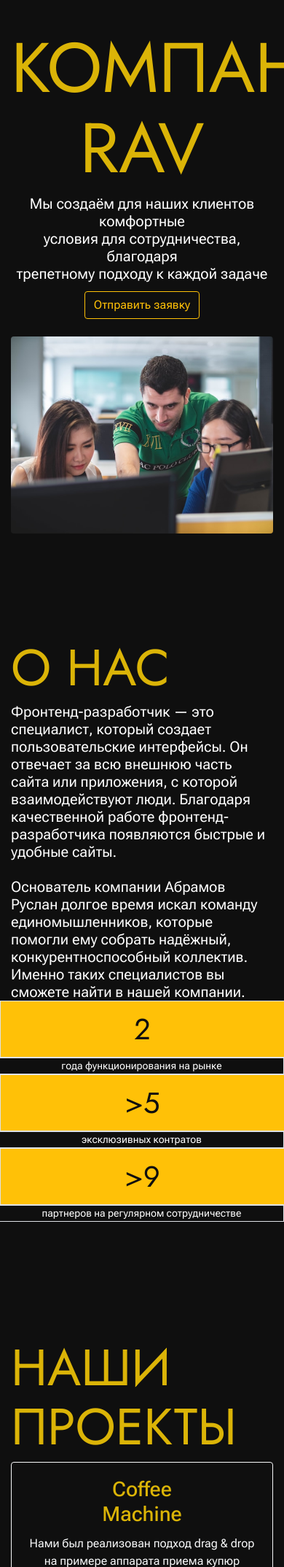
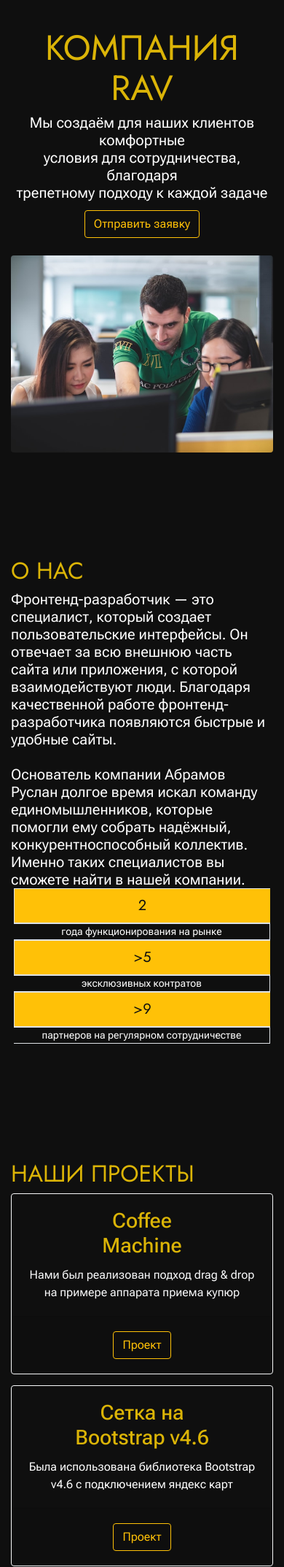
Before and after one commit to Impossible2495/030Exam, a PHP site: page / in a window 390 px wide; the page is wider, and only the part inside the window is pictured. Shown: the part 58-2205 px from the top of that part at 73% size. Run offline with PHP 8.4, Linux system fonts and the light colour scheme; some libraries are stand-ins or nearby versions.

Commit message:
update files

```diff
--- a/index.html
+++ b/index.html
@@ -2,7 +2,7 @@
 <html lang="en">
   <head>
     <meta charset="UTF-8" />
-    <meta name="viewport" content="width=device-width, initial-scale=1.0" />
+    <meta name="viewport" content="width=device-width, initial-scale=1, shrink-to-fit=no" />
     <meta http-equiv="X-UA-Compatible" content="ie=edge" />
     <link
       rel="stylesheet"
@@ -125,7 +125,7 @@
         </div>
         <div class="row mt-md-5 mt-sm-5 justify-content-around">
           <div class="col-md-4 mt-sm-3">
-            <div class="row">
+            <div class="row mx-1">
               <div
                 class="col-sm-3 py-2 bg-warning text-center align-content-center border border-right-0"
               >
@@ -137,25 +137,25 @@
             </div>
           </div>
           <div class="col-md-4 mt-sm-3">
-            <div class="row">
+            <div class="row mx-1">
               <div
-                class="col-sm-3 py-2 bg-warning text-center align-content-center border border-right-0"
+                class="col-sm-3 py-2 px-0 bg-warning text-center align-content-center border border-right-0"
               >
                 <p class="info_about text_dark">>5</p>
               </div>
-              <div class="col-sm-8 text-center align-content-center border border-left-0">
+              <div class="col-sm-8 px-0 text-center align-content-center border border-left-0">
                 <p class="text_about">эксклюзивных контратов</p>
               </div>
             </div>
           </div>
           <div class="col-md-4 mt-sm-3">
-            <div class="row">
+            <div class="row mx-1">
               <div
-                class="col-sm-3 py-2 bg-warning text-center align-content-center border border-right-0"
+                class="col-sm-3 py-2 px-0 bg-warning text-center align-content-center border border-right-0"
               >
                 <p class="info_about text_dark">>9</p>
               </div>
-              <div class="col-sm-8 text-center align-content-center border border-left-0">
+              <div class="col-sm-8 px-0 text-center align-content-center border border-left-0">
                 <p class="text_about">партнеров на регулярном сотрудничестве</p>
               </div>
               <div class="hole" id="projects"></div>
@@ -242,7 +242,7 @@
       <section class="services_area">
         <div class="container margin_head">
           <h3 class="section_head">Услуги</h3>
-          <div class="row">
+          <div class="row justify-content-center">
             <div class="card-deck justify-content-around">
               <div class="col-lg-4 mt-lg-3 mt-sm-3">
                 <div class="card back_color_black border-light">
@@ -335,8 +335,10 @@
                   />
                 </div>
                 <div class="form-group form-check mb-4">
-                  <input type="checkbox" class="form-check-input" required />
-                  <label class="form-check-label">Согласие на обработку персональных данных</label>
+                  <label class="form-check-label">
+                    <input type="checkbox" class="form-check-input" required />Согласие на обработку
+                    персональных данных</label
+                  >
                 </div>
                 <input
                   type="submit"
--- a/style.css
+++ b/style.css
@@ -16,7 +16,8 @@ body {
 p {
   margin-bottom: 0;
 }
-.nav_header, .back_color_black {
+.nav_header,
+.back_color_black {
   background-color: #0f0f0f;
 }
 
@@ -34,6 +35,7 @@ p {
   text-transform: uppercase;
   vertical-align: middle;
 }
+
 .target-text {
   color: var(--main-text-color);
   font-size: 20px;
@@ -61,7 +63,7 @@ p {
   color: #0f0f0f;
 }
 .text_warning {
-  color: #dbb407
+  color: #dbb407;
 }
 
 .margin_head {
@@ -77,3 +79,18 @@ p {
   background-color: #dbb407;
   color: #0f0f0f;
 }
+
+@media (max-width: 574px) {
+  .hero_company_name {
+    font-size: 3rem;
+  }
+  .section_head {
+    font-size: 2rem;
+  }
+  .info_about {
+    font-size: 20px;
+  }
+  img {
+    max-width: 320px;
+  }
+}
```
Also changed, not shown: 2 other files.
